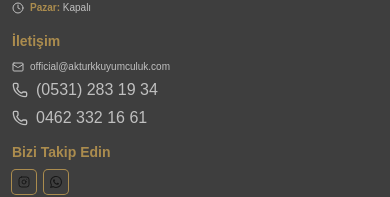
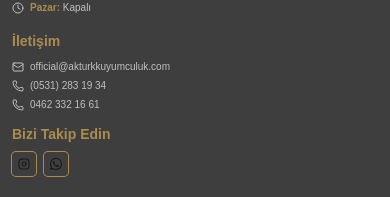
Before and after one commit to enssyilmz/akturk-kuyumculuk, a Next.js app: page / in a window 390 px wide. Shown: the part 1268-1465 px from the top of the page. Built offline with nearby package versions, Linux system fonts and the light colour scheme; no server answers; the database is empty.

Commit message:
fix: Update footer layout to improve responsiveness and adjust contact link styles

```diff
--- a/src/components/Footer.tsx
+++ b/src/components/Footer.tsx
@@ -6,7 +6,7 @@ export default function Footer() {
   return (
     <footer className="bg-brand-dark-gray mt-6 sm:mt-8 lg:mt-12 xl:mt-16">
       <div className="max-w-7xl mx-auto px-3 sm:px-4 lg:px-6 xl:px-8 py-4 sm:py-6 lg:py-8 xl:py-10 border-t-2 border-brand-gold">
-        <div className="grid grid-cols-1 md:grid-cols-2 lg:grid-cols-3 gap-4 sm:gap-6 lg:gap-8 xl:gap-10">
+        <div className="grid grid-cols-1 md:grid-cols-3 gap-4 sm:gap-6 lg:gap-8 xl:gap-10">
 
           {/* Sol - Konum */}
           <motion.div
@@ -78,12 +78,12 @@ export default function Footer() {
                   <Mail className="w-3 h-3 sm:w-4 sm:h-4 lg:w-5 lg:h-5 flex-shrink-0" />
                   <span>official@akturkkuyumculuk.com</span>
                 </a>
-                <a href="tel:05312831934" className="flex items-center space-x-2 text-brand-light-gray hover:text-brand-gold transition-colors">
-                <Phone className="w-4 h-4" />
-                <span>(0531) 283 19 34</span>
-              </a>
-              <a href="tel:04623321661" className="flex items-center space-x-2 text-brand-light-gray hover:text-brand-gold transition-colors">
-                <Phone className="w-4 h-4" />
+                <a href="tel:05312831934" className="flex items-center gap-1.5 sm:gap-2 lg:gap-2.5 text-brand-light-gray hover:text-brand-gold transition-colors text-[10px] sm:text-xs lg:text-sm xl:text-base">
+                  <Phone className="w-3 h-3 sm:w-4 sm:h-4 lg:w-5 lg:h-5 flex-shrink-0" />
+                  <span>(0531) 283 19 34</span>
+                </a>
+              <a href="tel:04623321661" className="flex items-center gap-1.5 sm:gap-2 lg:gap-2.5 text-brand-light-gray hover:text-brand-gold transition-colors text-[10px] sm:text-xs lg:text-sm xl:text-base">
+                <Phone className="w-3 h-3 sm:w-4 sm:h-4 lg:w-5 lg:h-5 flex-shrink-0" />
                 <span>0462 332 16 61</span>
               </a>
               </div>
```
